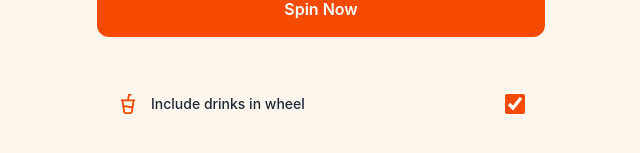
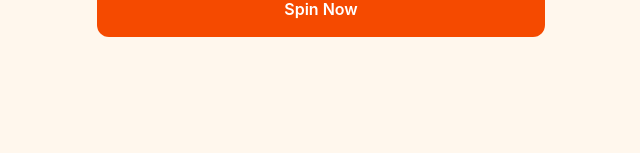
Before and after one commit to tanlerst/FoodCart, a React (Vite) app: page / in a window 1280 px wide. Shown: the part 207-360 px from the top of the page, without its empty margins (319-959 px from the left). Built offline with nearby package versions, Linux system fonts and the light colour scheme.

Commit message:
Removed drink option from wheel

```diff
--- a/src/components/wheel/IncludeDrinkOption.tsx
+++ /dev/null
@@ -1,31 +0,0 @@
-import { CupSoda } from "lucide-react";
-
-type IncludeDrinksOptionProps = {
-  checked: boolean;
-  onChange: (checked: boolean) => void;
-};
-
-export default function IncludeDrinksOption({
-  checked,
-  onChange,
-}: IncludeDrinksOptionProps) {
-  return (
-    <label className="mt-6 flex cursor-pointer items-center gap-3 rounded-2xl bg-orange-50 px-5 py-4">
-      <CupSoda
-        size={22}
-        className="shrink-0 text-orange-600"
-      />
-
-      <span className="flex-1 text-sm font-medium text-gray-800">
-        Include drinks in wheel
-      </span>
-
-      <input
-        type="checkbox"
-        checked={checked}
-        onChange={() => 1} // TODO: implement onChange
-        className="h-5 w-5 cursor-pointer accent-orange-600"
-      />
-    </label>
-  );
-}
--- a/src/pages/wheel/SpinWheelPage.tsx
+++ b/src/pages/wheel/SpinWheelPage.tsx
@@ -1,5 +1,3 @@
-import { useState } from "react";
-import IncludeDrinksOption from "../../components/wheel/IncludeDrinkOption";
 import SpinWheel from "../../components/wheel/SpinWheel";
 import type { WheelItem } from "../../types/wheelItem";
 import { SAMPLE_WHEEL_ITEMS } from "../../data/sampleWheelItems";
@@ -9,7 +7,6 @@ import CancelButton from "../../components/wheel/CancelButton";
 const SAMPLE_ITEMS: WheelItem[] = SAMPLE_WHEEL_ITEMS;
 
 export default function SpinWheelPage() {
-  const [includeDrinks, setIncludeDrinks] = useState(true);
 
   function handleSpinComplete() {
 
@@ -36,10 +33,6 @@ export default function SpinWheelPage() {
             onSpinComplete={handleSpinComplete}/>
         </div>
 
-        <IncludeDrinksOption
-          checked={includeDrinks}
-          onChange={setIncludeDrinks}
-        />
       </div>
     </main>
   );
```
